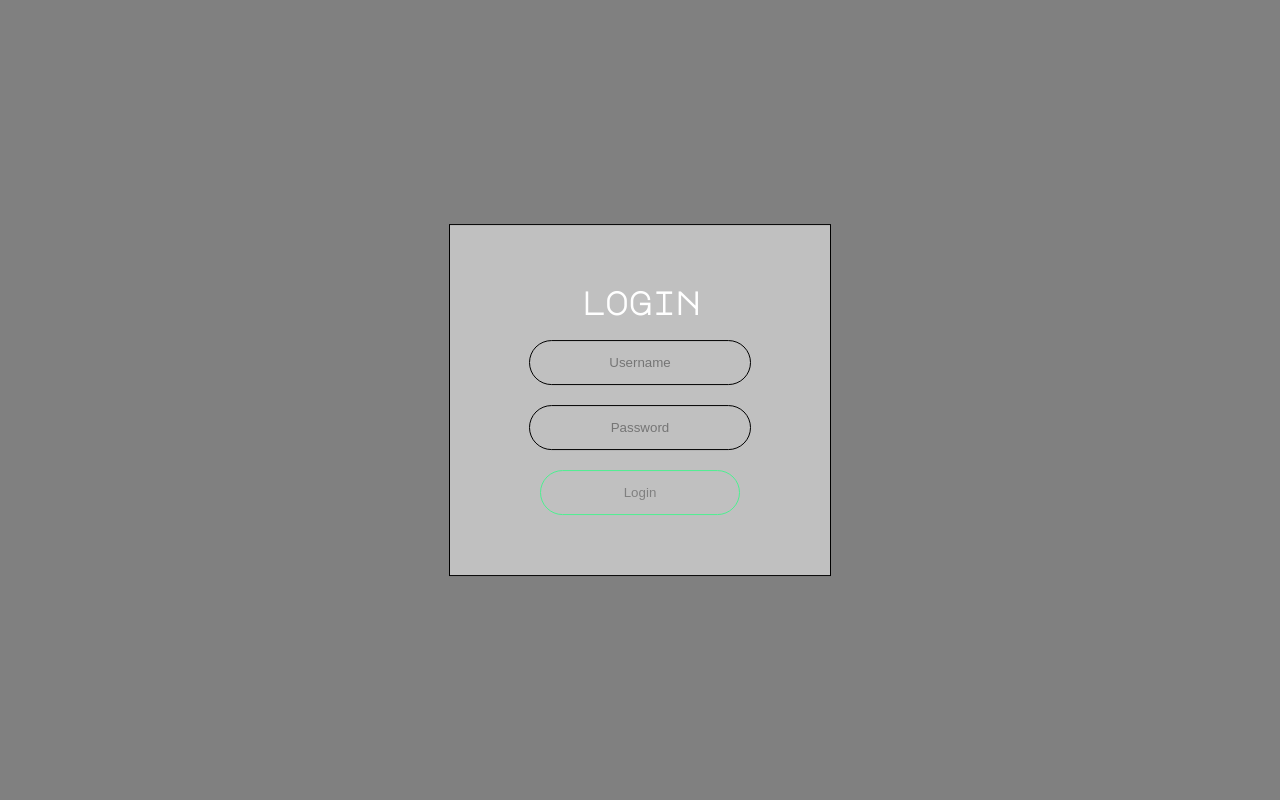
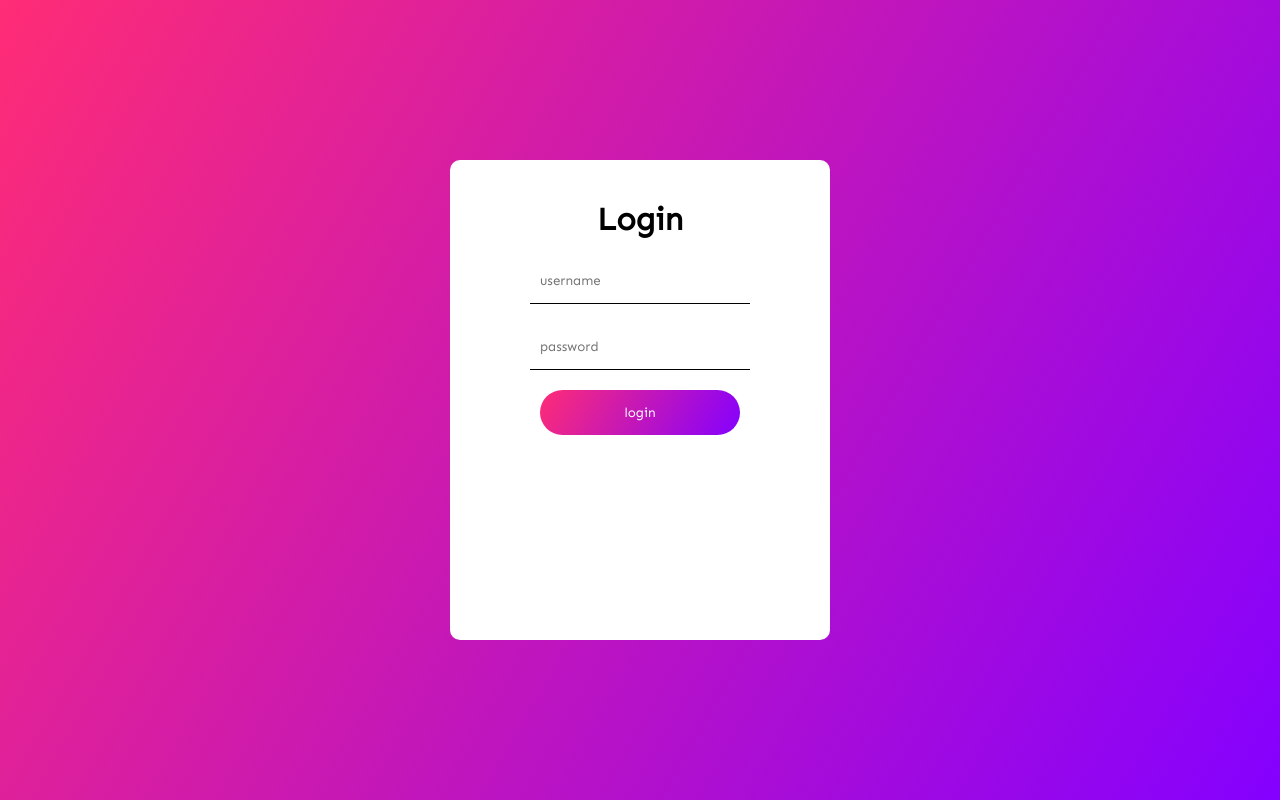
Before and after one commit to haku-c/6934-Scorps-Website-Code, a PHP site: page /login.html in a window 1280 px wide. Run offline with PHP 8.4, Linux system fonts and the light colour scheme.

Commit message:
login formatting stuff

```diff
--- a/css/login.css
+++ b/css/login.css
@@ -1,56 +1,60 @@
 @import url("https://fonts.googleapis.com/css?family=Major+Mono+Display");
-body {
+* {
   margin: 0;
   padding: 0;
-  font-family: 'Major Mono Display', monospace;
-  background-color: grey; }
+  text-decoration: none; }
 
-.loginContainer {
+body {
+  min-height: 100vh;
+  background-image: linear-gradient(120deg, #ff0059d3, #8400ff);
+  font-family: 'sen', sans-serif; }
+
+.formContainer {
+  height: 50vh;
   width: 300px;
   padding: 40px;
+  border-radius: 10px;
   position: absolute;
   top: 50%;
   left: 50%;
   transform: translate(-50%, -50%);
   text-align: center;
-  background: #C0C0C0;
-  border: 1px solid black; }
+  background-color: white; }
 
 .loginContainer h1 {
-  color: white; }
+  color: black; }
 
 .loginContainer input[type="text"], .loginContainer input[type="password"] {
   border: 0;
-  background: none;
+  display: block;
+  margin: 20px auto;
+  border-bottom: 1px solid black;
+  padding: 14px 10px;
+  width: 200px;
+  text-align: left;
+  font-family: 'Sen', sans-serif;
+  outline: none;
+  color: black;
+  transition: .5s; }
+
+.loginContainer input[type="text"]:focus, .loginContainer input[type="password"]:focus {
+  width: 200px;
+  border-color: #5861cc;
+  color: #5861cc; }
+
+.loginContainer input[type="submit"] {
+  border: 0;
+  border-radius: 24px;
   display: block;
   margin: 20px auto;
   text-align: center;
-  border: 1px solid black;
-  padding: 14px 10px;
-  width: 200px;
-  outline: none;
-  color: white;
-  border-radius: 24px;
-  transition: 0.25s; }
-
-.loginContainer input[type="text"]:focus, .loginContainer input[type="password"]:focus {
-  width: 200px;
-  border-color: #5861cc; }
-
-.loginContainer input[type="submit"] {
-  border: 0;
-  background: none;
-  display: block;
-  margin: 20px auto;
-  text-align: center;
-  border: 1px solid #4df091;
   padding: 14px 40px;
   width: 200px;
-  outline: none;
-  color: grey;
-  border-radius: 24px;
+  cursor: pointer;
+  font-family: 'Sen', sans-serif;
+  background: linear-gradient(120deg, #ff0059d3, #8400ff);
+  color: white;
   transition: 0.25s; }
 
 .loginContainer input[type="submit"]:hover {
-  background: #4df091;
-  color: white; }
+  background: linear-gradient(120deg, #ff0059a2, #8400ffa2); }
--- a/login.html
+++ b/login.html
@@ -4,16 +4,20 @@
         <meta charset="utf-8">
         <title>Login</title>
         <link href="https://fonts.googleapis.com/css?family=Josefin+Sans:600,600i&display=swap" rel="stylesheet">
+        <link href="https://fonts.googleapis.com/css?family=Sen&display=swap" rel="stylesheet">
         <link rel="stylesheet" href="css/login.css">
 
     </head>
     <body>
+        <div class="formContainer">
+            <form class="loginContainer" action="error404.html" method="post">
+                <h1>Login</h1>
+                <input type="text" name="" placeholder="username">
+                <input type="password" name="" placeholder="password">
+                <input type="submit" name="" value="login">
+            </form>
+        </div>
 
-        <form class="loginContainer" action="error404.html" method="post">
-            <h1>login</h1>
-            <input type="text" name="" placeholder="Username">
-            <input type="password" name="" placeholder="Password">
-            <input type="submit" name="" value="Login">
-        </form>
+
     </body>
 </html>
--- a/scss/login.scss
+++ b/scss/login.scss
@@ -1,58 +1,67 @@
 @import url('https://fonts.googleapis.com/css?family=Major+Mono+Display');
-
-body{
+*{
     margin:0;
     padding:0;
-    font-family:'Major Mono Display', monospace;
-    background-color:grey;
+    text-decoration: none;
 }
-.loginContainer{
+body{
+    min-height:100vh;
+    background-image: linear-gradient(120deg,#ff0059d3,#8400ff);
+    font-family:'sen', sans-serif;
+}
+.formContainer{
+    height:50vh;
     width:300px;
     padding:40px;
+    border-radius: 10px;
+
     position:absolute;
     top:50%;
     left:50%;
     transform:translate(-50%,-50%);
+
     text-align:center;
-    background:#C0C0C0;
-    border:1px solid black;
+    background-color:white;
 }
+
 .loginContainer h1{
-    color:white;
+    color:black;
 }
 .loginContainer input[type="text"], .loginContainer input[type="password"]{
     border:0;
-    background:none;
     display:block;
     margin:20px auto;
-    text-align:center;
-    border:1px solid black;
+    border-bottom:1px solid black;
     padding:14px 10px;
     width:200px;
+
+    text-align:left;
+    font-family: 'Sen', sans-serif;
+
     outline:none;
-    color:white;
-    border-radius:24px;
-    transition:0.25s;
+    color:black;
+    transition:.5s;
 }
 .loginContainer input[type="text"]:focus, .loginContainer input[type="password"]:focus{
     width:200px;
     border-color:rgb(88, 97, 204);
+    color:rgb(88, 97, 204);
 }
 .loginContainer input[type="submit"]{
     border:0;
-    background:none;
+    border-radius:24px;
     display:block;
     margin:20px auto;
     text-align:center;
-    border:1px solid #4df091;
     padding:14px 40px;
     width:200px;
-    outline:none;
-    color:grey ;
-    border-radius:24px;
+
+    cursor:pointer;
+    font-family: 'Sen', sans-serif;
+    background: linear-gradient(120deg,#ff0059d3,#8400ff);
+    color:white ;
     transition:0.25s;
 }
 .loginContainer input[type="submit"]:hover{
-    background: #4df091;
-    color:white;
+    background: linear-gradient(120deg,#ff0059a2,#8400ffa2);
 }
```
